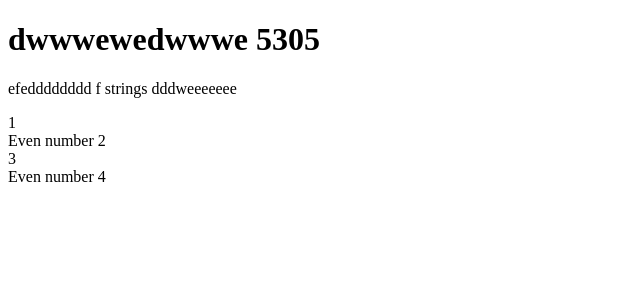
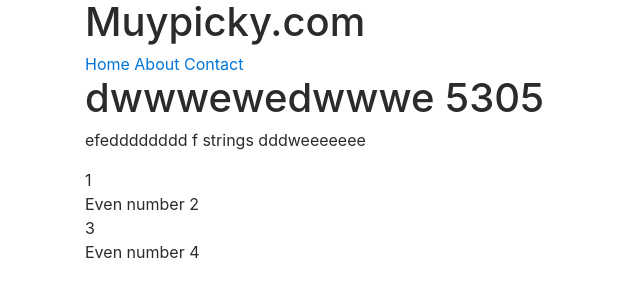
Before and after one commit to karimabdelhakim/trydjango1.11, a Django app: page / in a window 1280 px wide. Shown: the top 300 px of the page, without its empty margins (0-640 px from the left). Run offline with Django 3.2, Linux system fonts and the light colour scheme; some libraries are stand-ins or nearby versions.

Commit message:
class based views

```diff
--- a/muypicky/urls.py
+++ b/muypicky/urls.py
@@ -16,9 +16,12 @@ Including another URLconf
 from django.conf.urls import url
 from django.contrib import admin
 
-from restaurants.views import home
+from restaurants.views import HomeView
+from django.views.generic.base import TemplateView
 
 urlpatterns = [
     url(r'^admin/', admin.site.urls),
-    url(r'^$',home),
+    url(r'^$',HomeView.as_view()),
+    url(r'^about/$',TemplateView.as_view(template_name='about.html')),
+    url(r'^contact/$',TemplateView.as_view(template_name='contact.html')),
 ]
--- a/restaurants/views.py
+++ b/restaurants/views.py
@@ -1,13 +1,22 @@
 from django.http import HttpResponse
 from django.shortcuts import render
+from django.http import HttpResponse
+from django.views import View
+from django.views.generic.base import TemplateView
+
 import random
 # Create your views here.
-def home(request):
-	html_var = 'f strings'
-	some_list = [1,2,3,4]
-	context = {
-		"html_var":html_var,
-		"num":random.randint(0,10000),
-		"some_list":some_list
-	}
-	return render(request, 'base.html',context)
+
+class HomeView(TemplateView):
+	template_name = 'home.html'
+
+	def get_context_data(self,*args, **kwargs):
+		context = super(HomeView,self).get_context_data(*args,**kwargs)
+		html_var = 'f strings'
+		some_list = [1,2,3,4]
+		context = {
+			"html_var":html_var,
+			"num":random.randint(0,10000),
+			"some_list":some_list
+		}
+		return context
--- a/templates/base.html
+++ b/templates/base.html
@@ -1,20 +1,17 @@
 <!DOCTYPE html>
 <html lang="en">
 	<head>
-		<title>base</title>
+		<title>{%block head_title%}Muypicky.com{%endblock%}</title>
+		{%include 'snippets/css.html'%}
 	</head>
 	<body>
-	{% if html_var %}
-		<h1>dwwwewedwwwe {{num}}</h1>
-		<p>efedddddddd {{html_var}} dddweeeeeee</p>
-	{%endif%}
-	<p>
-	{%for some_item in some_list%}
-		{%if some_item|divisibleby:"2" %}
-		Even number
-		{%endif%}
-	{{some_item}}<br>
-	{%endfor%}
-	</p>
+		{%include 'snippets/nav.html'%}
+
+		<div class='container'>
+			{%block content%}
+			{%endblock content%}
+		</div>
+
+		{%include 'snippets/js.html'%}
 	</body>
 </html>
--- /dev/null
+++ b/templates/home.html
@@ -0,0 +1,20 @@
+{%extends 'base.html'%}
+
+{%block head_title%}{{block.super}}{%endblock%}
+
+{%block content%}
+
+	{% if html_var %}
+		<h1>dwwwewedwwwe {{num}}</h1>
+		<p>efedddddddd {{html_var}} dddweeeeeee</p>
+	{%endif%}
+	<p>
+	{%for some_item in some_list%}
+		{%if some_item|divisibleby:"2" %}
+		Even number
+		{%endif%}
+	{{some_item}}<br>
+	{%endfor%}
+	</p>
+
+{%endblock content%}
--- /dev/null
+++ b/templates/snippets/css.html
@@ -0,0 +1 @@
+<link rel="stylesheet" href="https://maxcdn.bootstrapcdn.com/bootstrap/4.0.0-beta.3/css/bootstrap.min.css" integrity="sha384-Zug+QiDoJOrZ5t4lssLdxGhVrurbmBWopoEl+M6BdEfwnCJZtKxi1KgxUyJq13dy" crossorigin="anonymous">
--- /dev/null
+++ b/templates/snippets/js.html
@@ -0,0 +1,3 @@
+<script src="https://maxcdn.bootstrapcdn.com/bootstrap/4.0.0-beta.3/js/bootstrap.min.js" integrity="sha384-a5N7Y/aK3qNeh15eJKGWxsqtnX/wWdSZSKp+81YjTmS15nvnvxKHuzaWwXHDli+4" crossorigin="anonymous"></script>
+<script src="https://code.jquery.com/jquery-3.2.1.slim.min.js" integrity="sha384-KJ3o2DKtIkvYIK3UENzmM7KCkRr/rE9/Qpg6aAZGJwFDMVNA/GpGFF93hXpG5KkN" crossorigin="anonymous"></script>
+<script src="https://cdnjs.cloudflare.com/ajax/libs/popper.js/1.12.9/umd/popper.min.js" integrity="sha384-ApNbgh9B+Y1QKtv3Rn7W3mgPxhU9K/ScQsAP7hUibX39j7fakFPskvXusvfa0b4Q" crossorigin="anonymous"></script>
--- /dev/null
+++ b/templates/snippets/nav.html
@@ -0,0 +1,6 @@
+<div class="container">
+	<h1>Muypicky.com</h1>
+	<a href="/">Home</a>
+	<a href="/about/">About</a>
+	<a href="/contact/">Contact</a>
+</div>
--- /dev/null
+++ b/templates/snippets/sidebar.html
@@ -0,0 +1,4 @@
+<ul>
+	<li>Item 1</li>
+	<li>Item 2</li>
+</ul>
```
Also changed, not shown: templates/about.html (added, +12 -0 lines), templates/contact.html (added, +10 -0 lines).
